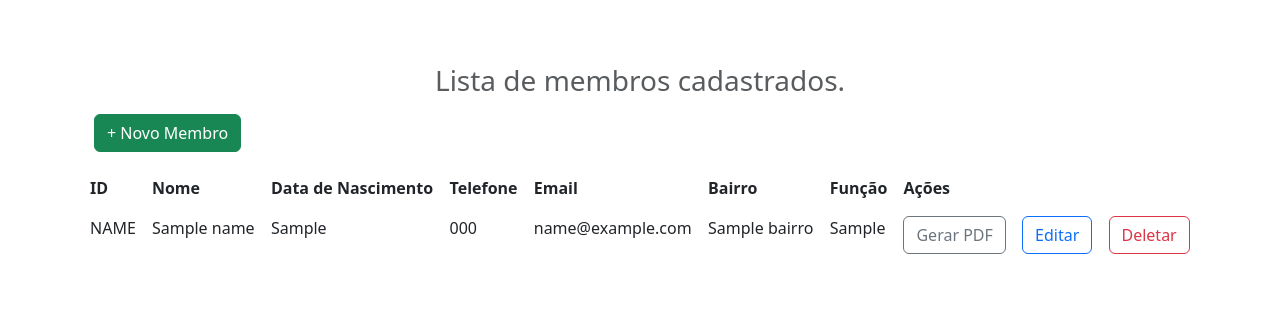
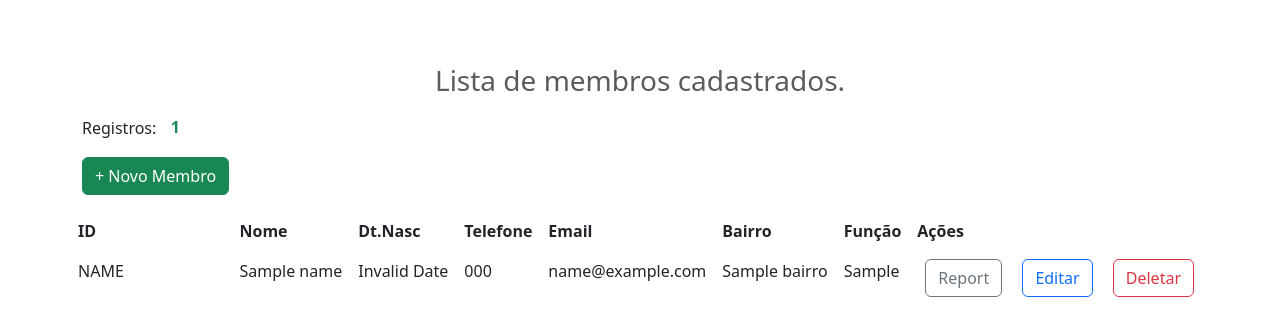
Before and after one commit to ageuribeiro/Orion, a Flask app: page /read in a window 1280 px wide. Shown: the part 56-392 px from the top of the page. Run offline with Flask 2, Linux system fonts and the light colour scheme; the visitor is signed in with stand-in values (Sample User, id 1); a database or web service that is not in the repository returns one stand-in record (values such as "Sample title"); data that the repository does not hold is empty.

Commit message:
Atualização de Layout

```diff
--- a/app.py
+++ b/app.py
@@ -114,8 +114,8 @@ def read():
     if 'user' not in session:
         return redirect(url_for('login'))
 
-    data = read_data()
-    return render_template('read.html', data=data)
+    data, record_count = read_data()
+    return render_template('read.html', data=data, record_count=record_count)
 
 # Rota para adicionar dados
 @app.route('/add', methods=['GET','POST'])
@@ -275,16 +275,30 @@ def create_data(data):
     if response.status_code != 200:
         print('Erro ao criar dados.')
 
+
+# Função para ler a quantidade de registros
+def get_record_count():
+    response = requests.get(url)
+    if response.status_code == 200:
+        data = response.json()
+        record_count = len(data) if data else 0
+        return record_count
+    else:
+        print('Erro ao obter o número de registros.')
+        return 0
+
+
 # Função para ler os dados
 def read_data():
-
+    record_count = get_record_count()
     response = requests.get(url)
     if response.status_code == 200:
-
         data = response.json()
-        return data
+        return data, record_count
     else:
         print('Erro ao ler dados.')
+        return None, record_count
+
 
 
 # Função para atualizar dados
@@ -293,6 +307,7 @@ def update_data(key, new_data):
     response = requests.patch(url_update, json.dumps(new_data))
     if response.status_code != 200:
         print('Erro ao atualizar dados.')
+
 
 # Função para deletar dados
 def delete_data(key):
--- a/templates/layout.html
+++ b/templates/layout.html
@@ -49,7 +49,7 @@
             </div>
         </nav>
     </header>
-    <div class="container pt-3">
+    <div class="container-fluid pt-3">
         {% with messages=get_flashed_messages(with_categories=true) %}
             {% if messages %}
                 {% for category, message in messages %}
--- a/templates/read.html
+++ b/templates/read.html
@@ -4,39 +4,56 @@
 <div class="container">
     <div class="row mt-5 mb-5">
         <h3 class="text-center text-muted mb-3">Lista de membros cadastrados.</h3>
-        <p class="text-right">
-            <a href="/add" class="btn btn-success"> + Novo Membro</a>
-        </p>
-        <table class="table no-border">
+        <p> Registros: <span class="badge badge-primary text-success fs-6">{{ record_count }}</span></p>
+        <p class="text-right"><a href="/add" class="btn btn-success"> + Novo Membro </a></p>
+        <table class="table no-border table-fixed">
             <thead>
               <tr>
-                <th scope="col">ID</th>
-                <th scope="col">Nome</th>
-                <th scope="col">Data de Nascimento</th>
-                <th scope="col">Telefone</th>
-                <th scope="col">Email</th>
-                <th scope="col">Bairro</th>
-                <th scope="col">Função</th>
-                <th scope="col">Ações</th>
+                <th scope="col" style="width: 100px"><div class="text-truncate">ID</div></th>
+                <th scope="col" style="width: 100px"><div class="text-truncate">Nome</div></th>
+                <th scope="col" style="width: 100px"><div class="text-truncate">Dt.Nasc</div></th>
+                <th scope="col" style="width: 100px"><div class="text-truncate">Telefone</div></th>
+                <th scope="col" style="width: 100px"><div class="text-truncate">Email</div></th>
+                <th scope="col" style="width: 100px"><div class="text-truncate">Bairro</div></th>
+                <th scope="col" style="width: 100px"><div class="text-truncate">Função</div></th>
+                <th scope="col" style="width: 100px"><div class="text-truncate">Ações</div></th>
               </tr>
             </thead>
             <tbody>
                 {% for key, data in data.items() %}
                     <tr>
-                        <td class="text-uppercase">{{key}}</td>
-                        <td>{{data.nome}}</td>
-                        <td>{{data.data_nasc}}</td>
-                        <td>{{data.telefone}}</td>
-                        <td>{{data.email}}</td>
-                        <td>{{data.bairro}}</td>
-                        <td>{{data.cargo_na_igreja}}</td>
-                        <td><a href="/report/{{ key }}" class="btn btn-outline-secondary">Gerar PDF</a></td>
-                        <td><a href="/edit/{{ key }}" class="btn btn-outline-primary" title="Editar Membro">Editar</a></td>
-                        <td><a href="/delete/{{ key }}" class="btn btn-outline-danger" title="Deletar Membro">Deletar</a></td>
+                        <td class="text-uppercase w-100"><div class="text-truncate">{{key}}</div></td>
+                        <td class="w-100"><div class="text-truncate">{{data.nome}}</div></td>
+                        <td class="w-100"><div class="text-truncate date-format" aria-placeholder="dd/mm/yyyy">{{data.data_nasc}}</div></td>
+                        <td class="w-100"><div class="text-truncate">{{data.telefone}}</div></td>
+                        <td class="w-100"><div class="text-truncate">{{data.email}}</div></td>
+                        <td class="w-100"><div class="text-truncate">{{data.bairro}}</div></td>
+                        <td class="w-100"><div class="text-truncate">{{data.cargo_na_igreja}}</div></td>
+                        <td class="d-flex"><div class="text-truncate">
+                            <a href="/report/{{ key }}" class="btn btn-outline-secondary mx-2">Report</a>
+                            <a href="/edit/{{ key }}" class="btn btn-outline-primary mx-2 " title="Editar Membro">Editar</a>
+                            <a href="/delete/{{ key }}" class="btn btn-outline-danger mx-2" title="Deletar Membro">Deletar</a></div>
+                        </td>
                     </tr>
               {% endfor %}
             </tbody>
         </table>
     </div>
 </div>
+<script>
+    // Obtém todas as divs com a classe "date-format"
+    var dateDivs = document.getElementsByClassName("date-format");
+
+    // Itera sobre todas as divs
+    for (var i = 0; i < dateDivs.length; i++) {
+      var dateString = dateDivs[i].innerText;
+      var date = new Date(dateString);
+
+      // Formata a data no padrão local (dd/mm/yyyy)
+      var formattedDate = date.toLocaleDateString();
+
+      // Atualiza o texto da div com a data formatada
+      dateDivs[i].innerText = formattedDate;
+    }
+  </script>
 {% endblock %}
```
Also changed, not shown: 2 other files.
